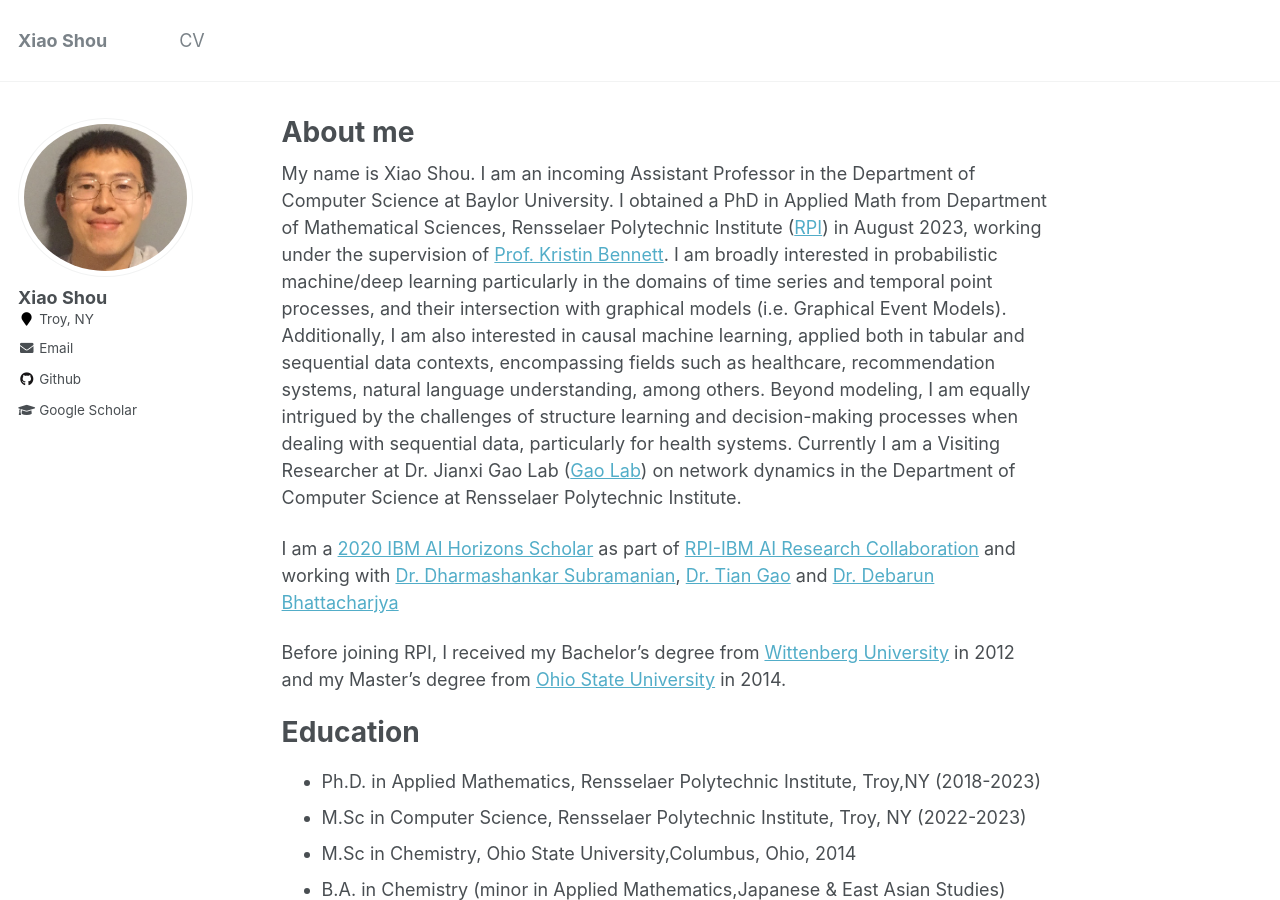
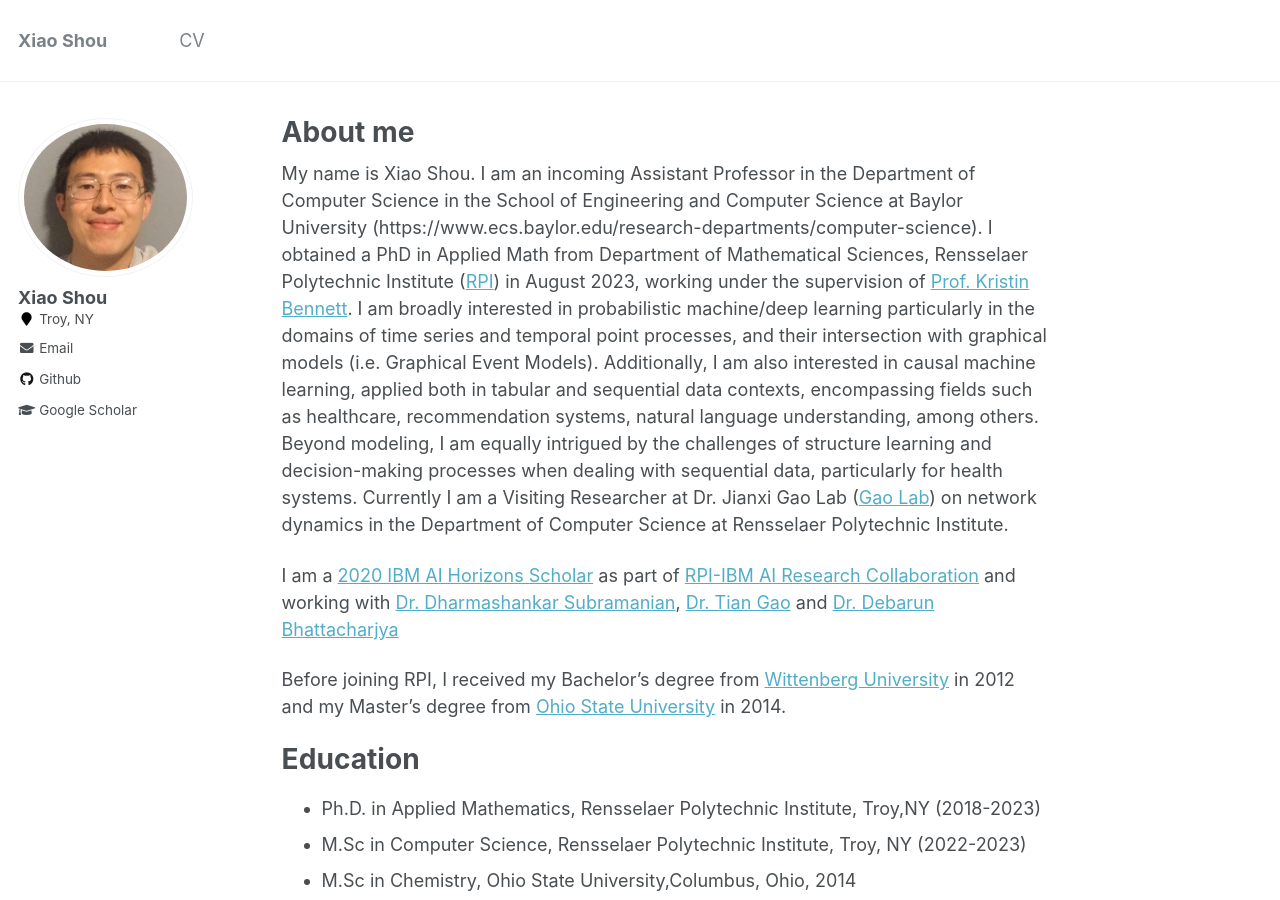
Before and after one commit to shou-xiao/shou-xiao1.github.io, a Jekyll site: the page built from _pages/about.md, in a window 1280 px wide and 900 px high. Built offline with Jekyll 4.4.1, drawn with Linux system fonts in a browser that asks for light colours.

Commit message:
Update about.md

```diff
--- a/_pages/about.md
+++ b/_pages/about.md
@@ -9,7 +9,7 @@ redirect_from:
 ---
 
 
-My name is Xiao Shou. I am an incoming Assistant Professor in the  Department of Computer Science at Baylor University. I obtained a PhD in Applied Math from Department of Mathematical Sciences, Rensselaer Polytechnic Institute ([RPI](https://science.rpi.edu/mathematical-sciences)) in August 2023,  working  under the supervision of [Prof. Kristin Bennett](https://homepages.rpi.edu/~bennek/). I am broadly interested in probabilistic machine/deep learning particularly in the domains of time series and temporal point processes, and their intersection with graphical models (i.e. Graphical Event Models). Additionally, I am also interested in causal machine learning, applied both in tabular and sequential data contexts, encompassing fields such as healthcare, recommendation systems, natural language understanding, among others. Beyond modeling, I am equally intrigued by the challenges of structure learning and decision-making processes when dealing with sequential data, particularly for health systems. Currently I am a Visiting Researcher at Dr. Jianxi Gao Lab ([Gao Lab](https://www.gaojianxi.com/)) on network dynamics in the Department of Computer Science at Rensselaer Polytechnic Institute.
+My name is Xiao Shou. I am an incoming Assistant Professor in the  Department of Computer Science in the School of Engineering and Computer Science at Baylor University (https://www.ecs.baylor.edu/research-departments/computer-science). I obtained a PhD in Applied Math from Department of Mathematical Sciences, Rensselaer Polytechnic Institute ([RPI](https://science.rpi.edu/mathematical-sciences)) in August 2023,  working  under the supervision of [Prof. Kristin Bennett](https://homepages.rpi.edu/~bennek/). I am broadly interested in probabilistic machine/deep learning particularly in the domains of time series and temporal point processes, and their intersection with graphical models (i.e. Graphical Event Models). Additionally, I am also interested in causal machine learning, applied both in tabular and sequential data contexts, encompassing fields such as healthcare, recommendation systems, natural language understanding, among others. Beyond modeling, I am equally intrigued by the challenges of structure learning and decision-making processes when dealing with sequential data, particularly for health systems. Currently I am a Visiting Researcher at Dr. Jianxi Gao Lab ([Gao Lab](https://www.gaojianxi.com/)) on network dynamics in the Department of Computer Science at Rensselaer Polytechnic Institute.
 
 <!-- Service
 ------
```
